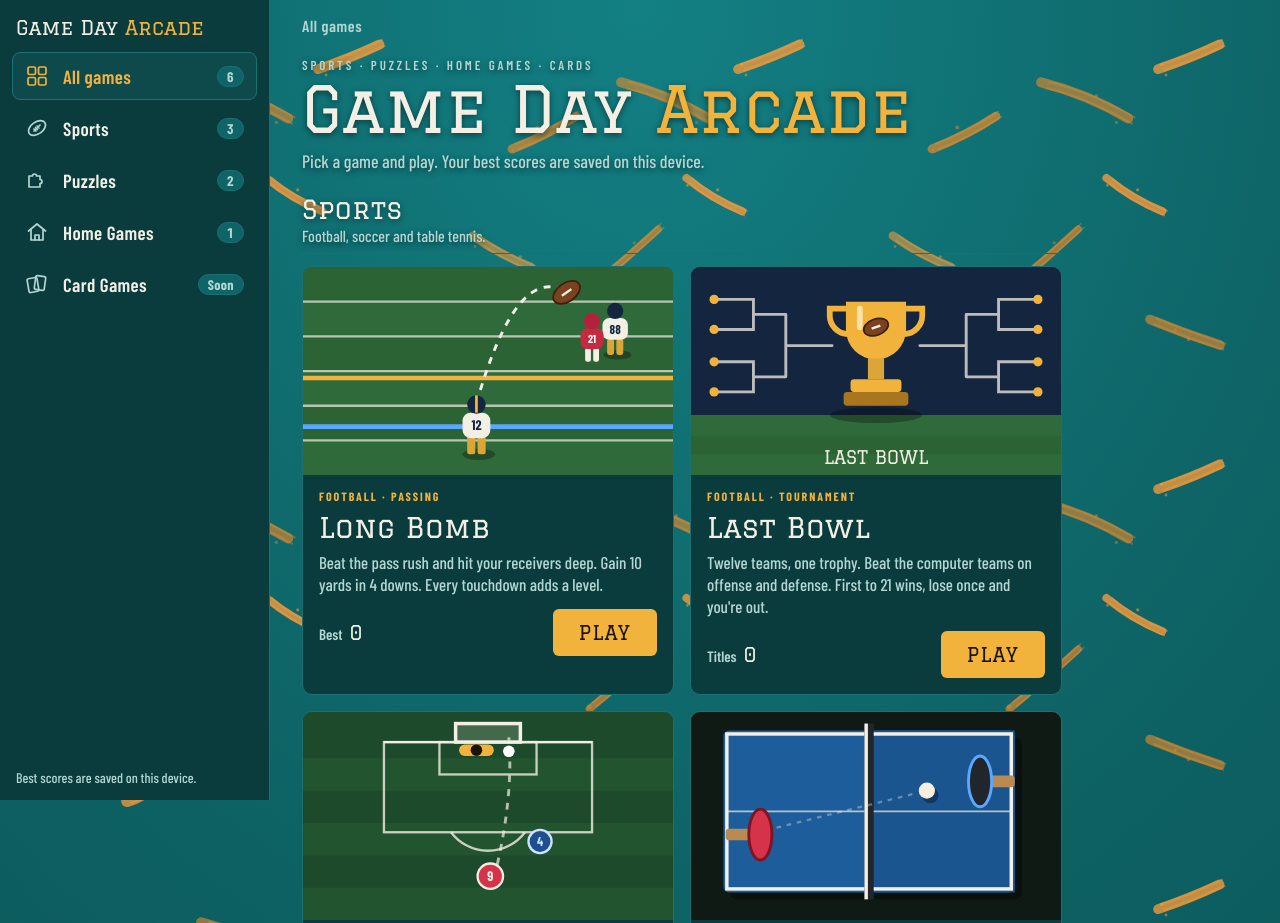
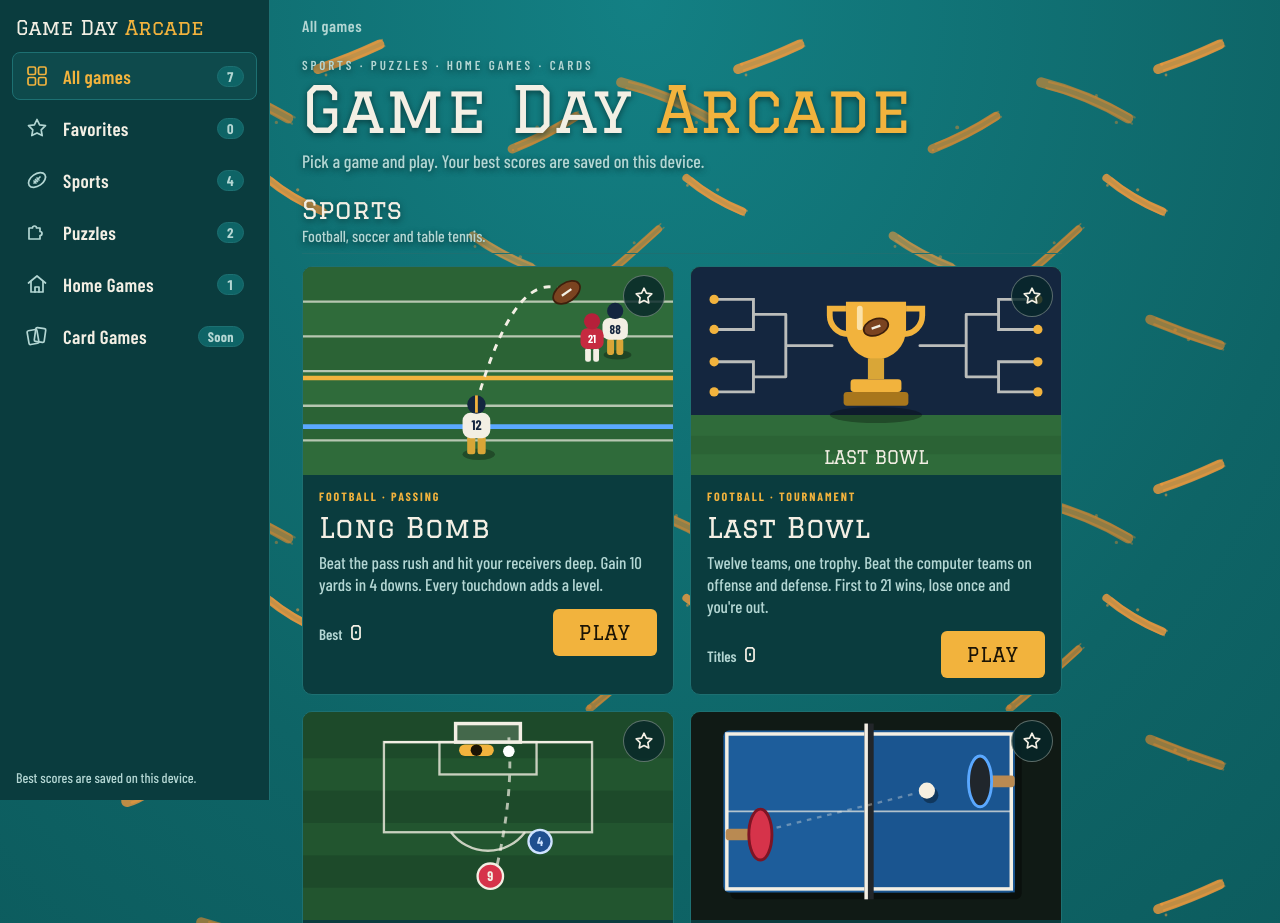
Before and after one commit to mcastleb84/Game-Day-Arcade, a plain HTML site: page index.html in a window 1280 px wide. Shown: the top 923 px of the page. Drawn offline with nearby package versions, Linux system fonts and the light colour scheme.

Commit message:
Add favorites: star button on every game card, Favorites section and sidebar item, and Add to favorites in each game's menu
Co-Authored-By: Claude Opus 5.5 <noreply@anthropic.com>
Claude-Session: https://claude.ai/code/session_01Bvf9rAVUkcPV83hBTUL4iw

```diff
--- a/index.html
+++ b/index.html
@@ -46,7 +46,7 @@ h1{font-family:var(--display);font-weight:400;font-size:clamp(36px,11vw,64px);li
 h1 span{color:var(--gold)}
 .lede{margin:4px 0 0;font-size:18px;color:var(--muted);font-weight:500;max-width:34em}
 .games{display:grid;grid-template-columns:repeat(auto-fill,minmax(280px,1fr));gap:16px}
-.card{background:var(--panel);border:1px solid var(--line);border-radius:10px;overflow:hidden;display:flex;flex-direction:column;min-width:0}
+.card{position:relative;background:var(--panel);border:1px solid var(--line);border-radius:10px;overflow:hidden;display:flex;flex-direction:column;min-width:0}
 .art{aspect-ratio:16/9;max-width:100%;display:block;background:var(--turf)}
 .art svg{width:100%;height:100%;display:block}
 .info{padding:14px 16px 16px;display:flex;flex-direction:column;gap:8px}
@@ -62,6 +62,14 @@ h1 span{color:var(--gold)}
 .soon h3{margin:0;font-family:var(--display);font-weight:400;font-size:20px;color:var(--chalk)}
 .soon p{margin:0;font-size:16px;color:var(--muted);line-height:1.3}
 
+/* Favorite star: top-right of each game card. */
+.fav{position:absolute;top:8px;right:8px;z-index:2;width:42px;height:42px;border-radius:50%;display:grid;place-items:center;cursor:pointer;
+  background:rgba(8,40,42,.82);border:1px solid rgba(243,239,228,.35);color:var(--chalk);padding:0;touch-action:manipulation}
+.fav svg{width:22px;height:22px;fill:none;stroke:currentColor;stroke-width:1.8;stroke-linejoin:round}
+.fav[aria-pressed="true"]{color:var(--gold);border-color:var(--gold)}
+.fav[aria-pressed="true"] svg{fill:currentColor}
+.fav:hover{border-color:var(--gold)}
+.fav:focus-visible{outline:3px solid #5aa8ff;outline-offset:2px}
 /* Sections + sidebar: a drawer on phones, a fixed column on wide screens. */
 .shell{display:block}
 .side{position:fixed;inset:0 auto 0 0;z-index:40;width:min(290px,84vw);background:var(--panel);border-right:1px solid var(--line);
@@ -110,6 +118,7 @@ h1 span{color:var(--gold)}
   <div class="side-top"><span class="side-title">Game Day <span>Arcade</span></span><button type="button" class="side-close" id="sideClose" aria-label="Close menu">×</button></div>
   <nav class="nav">
     <button type="button" class="nav-item" data-cat="all" aria-current="page"><svg viewBox="0 0 24 24" aria-hidden="true"><rect x="3" y="3" width="7.5" height="7.5" rx="1.5"/><rect x="13.5" y="3" width="7.5" height="7.5" rx="1.5"/><rect x="3" y="13.5" width="7.5" height="7.5" rx="1.5"/><rect x="13.5" y="13.5" width="7.5" height="7.5" rx="1.5"/></svg><span>All games</span><b>6</b></button>
+    <button type="button" class="nav-item" data-cat="favorites"><svg viewBox="0 0 24 24" aria-hidden="true"><path d="M12 3.5l2.6 5.3 5.9.9-4.3 4.1 1 5.8L12 16.9l-5.2 2.7 1-5.8-4.3-4.1 5.9-.9z"/></svg><span>Favorites</span><b>0</b></button>
     <button type="button" class="nav-item" data-cat="sports"><svg viewBox="0 0 24 24" aria-hidden="true"><ellipse cx="12" cy="12" rx="9.5" ry="6" transform="rotate(-35 12 12)"/><path d="M9 15l6-6M10.5 11.5l2 2M12 10l2 2M9 13l2 2" /></svg><span>Sports</span><b>3</b></button>
     <button type="button" class="nav-item" data-cat="puzzles"><svg viewBox="0 0 24 24" aria-hidden="true"><path d="M4 8h3.5a2 2 0 1 1 4 0H15v3.5a2 2 0 1 1 0 4V19H4z"/></svg><span>Puzzles</span><b>2</b></button>
     <button type="button" class="nav-item" data-cat="home"><svg viewBox="0 0 24 24" aria-hidden="true"><path d="M3.5 11L12 4l8.5 7"/><path d="M6 9.5V20h12V9.5"/><path d="M10 20v-5h4v5"/></svg><span>Home Games</span><b>1</b></button>
@@ -126,6 +135,11 @@ h1 span{color:var(--gold)}
     <p class="lede">Pick a game and play. Your best scores are saved on this device.</p>
   </header>
 
+  <section class="group" data-cat="favorites" aria-labelledby="h-favs" hidden>
+    <div class="ghead"><h2 id="h-favs">Favorites</h2><p>Your starred games, saved on this device.</p></div>
+    <div class="games" id="favGames"></div>
+    <div class="soon" id="favEmpty" hidden><h3>No favorites yet</h3><p>Tap the star on any game to add it here.</p></div>
+  </section>
   <section class="group" data-cat="sports" aria-labelledby="h-sports">
     <div class="ghead"><h2 id="h-sports">Sports</h2><p>Football, soccer and table tennis.</p></div>
     <div class="games">
@@ -366,6 +380,39 @@ GAMES.forEach(g=>{let v=0;try{v=+localStorage.getItem(g.key)||0}catch(e){}const
 </script>
 
 <script>
+// Favorites: a star on every game card. Starred games show in their own section (top of "All games" too) and are saved on this device.
+(()=>{
+  const KEY='arcade-favs',STAR='<svg viewBox="0 0 24 24" aria-hidden="true"><path d="M12 3.5l2.6 5.3 5.9.9-4.3 4.1 1 5.8L12 16.9l-5.2 2.7 1-5.8-4.3-4.1 5.9-.9z"/></svg>';
+  let favs=[];try{favs=JSON.parse(localStorage.getItem(KEY)||'[]')||[]}catch(e){}
+  const save=()=>{try{localStorage.setItem(KEY,JSON.stringify(favs))}catch(e){}};
+  const grid=document.getElementById('favGames'),group=grid.closest('.group'),empty=document.getElementById('favEmpty');
+  const cards=[...document.querySelectorAll('.group:not([data-cat="favorites"]) .card')];
+  const idOf=c=>(c.querySelector('a.play').getAttribute('href').match(/games\/([^/]+)\//)||[])[1];
+  const nameOf=c=>c.querySelector('h2').textContent.trim();
+  function addStar(card){
+    const id=idOf(card),b=document.createElement('button');
+    b.type='button';b.className='fav';b.dataset.id=id;b.innerHTML=STAR;
+    b.addEventListener('click',()=>{const i=favs.indexOf(id);if(i<0)favs.push(id);else favs.splice(i,1);save();render();});
+    card.appendChild(b);
+  }
+  cards.forEach(addStar);
+  const valid=new Set(cards.map(idOf));favs=favs.filter(id=>valid.has(id));
+  function cur(){return document.querySelector('.nav-item[aria-current="page"]')?.dataset.cat||'all';}
+  function render(){
+    grid.innerHTML='';
+    favs.forEach(id=>{const src=cards.find(c=>idOf(c)===id);if(!src)return;const c=src.cloneNode(true);c.querySelectorAll('[id]').forEach(e=>e.removeAttribute('id'));c.querySelector('.fav').remove();addStar(c);grid.appendChild(c);});
+    document.querySelectorAll('.fav').forEach(b=>{const on=favs.includes(b.dataset.id),nm=nameOf(b.closest('.card'));b.setAttribute('aria-pressed',on);b.setAttribute('aria-label',(on?'Remove ':'Add ')+nm+(on?' from':' to')+' favorites');});
+    const cat=cur();group.hidden=!(cat==='favorites'||(cat==='all'&&favs.length));empty.hidden=favs.length>0;
+    // sidebar counts
+    document.querySelectorAll('.nav-item').forEach(n=>{const b=n.querySelector('b'),c=n.dataset.cat;if(!b||b.textContent==='Soon')return;
+      b.textContent=c==='favorites'?favs.length:c==='all'?cards.length:document.querySelectorAll('.group[data-cat="'+c+'"] .card').length;});
+  }
+  document.querySelectorAll('.nav-item').forEach(n=>n.addEventListener('click',render));
+  addEventListener('pageshow',()=>{try{favs=JSON.parse(localStorage.getItem(KEY)||'[]').filter(id=>valid.has(id))}catch(e){}render();});
+  render();
+})();
+</script>
+<script>
 if('serviceWorker' in navigator){
   // When an update is installed, reload once so the newest version shows right away.
   const had=!!navigator.serviceWorker.controller;let reloaded=false;
```
Also changed, not shown: menu.js (+9 -0 lines).
